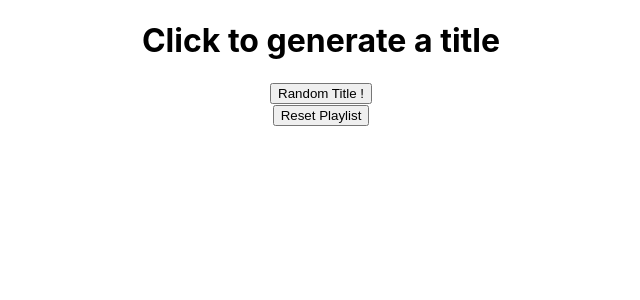
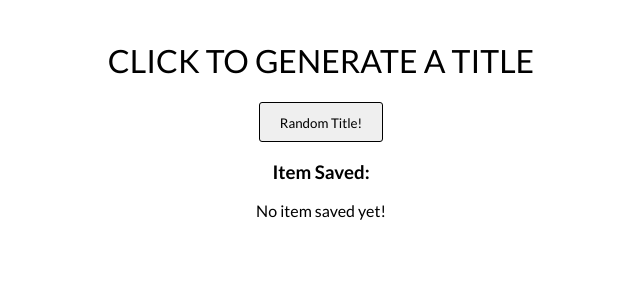
Before and after one commit to difiouze/title-generator, a React (Create React App) app: page / in a window 1280 px wide. Shown: the top 300 px of the page, without its empty margins (319-959 px from the left). Built offline with nearby package versions, Linux system fonts and the light colour scheme.

Commit message:
CSS added + Btn ternary condition

```diff
--- a/src/App.css
+++ b/src/App.css
@@ -1,38 +1,31 @@
+@import url("https://fonts.googleapis.com/css2?family=Lato:ital,wght@0,100;0,300;0,400;0,700;0,900;1,100;1,300;1,400;1,700;1,900&display=swap");
+* {
+  font-family: "Lato", sans-serif;
+}
+
 .App {
+  padding: 20px;
   text-align: center;
 }
 
-.App-logo {
-  height: 40vmin;
-  pointer-events: none;
+.btnmain {
+  border-radius: 3px;
+  padding: 0 20px;
+  border: 1px solid #000;
+  cursor: pointer;
+  height: 40px;
+  line-height: 40px;
 }
 
-@media (prefers-reduced-motion: no-preference) {
-  .App-logo {
-    animation: App-logo-spin infinite 20s linear;
-  }
+.main-title {
+  text-align: center;
+  text-transform: uppercase;
+  font-weight: 500;
 }
 
-.App-header {
-  background-color: #282c34;
-  min-height: 100vh;
-  display: flex;
-  flex-direction: column;
-  align-items: center;
-  justify-content: center;
-  font-size: calc(10px + 2vmin);
-  color: white;
+.playlist-item__item {
+  padding: 20px;
+  margin: 10px auto;
+  border: 1px solid #000;
 }
-
-.App-link {
-  color: #61dafb;
-}
-
-@keyframes App-logo-spin {
-  from {
-    transform: rotate(0deg);
-  }
-  to {
-    transform: rotate(360deg);
-  }
-}
+/*# sourceMappingURL=App.css.map */
--- a/src/App.js
+++ b/src/App.js
@@ -23,8 +23,8 @@ function App() {
 
   return (
     <div className="App">
-      <h1>Click to generate a title </h1>
-      <button onClick={randomTitle}>Random Title !</button>
+      <h1 className='main-title'>Click to generate a title </h1>
+      <button className='btnmain' onClick={randomTitle}>Random Title!</button>
       <Title title={title} playlist={playlist} setPlaylist={setPlaylist}/>
       <Playlist playlist={playlist} setPlaylist={setPlaylist}/>
     </div>
--- /dev/null
+++ b/src/App.scss
@@ -0,0 +1,40 @@
+@import url("https://fonts.googleapis.com/css2?family=Lato:ital,wght@0,100;0,300;0,400;0,700;0,900;1,100;1,300;1,400;1,700;1,900&display=swap");
+
+* {
+    font-family: "Lato", sans-serif;
+}
+
+.App {
+    padding: 20px;
+    text-align: center;
+}
+
+%btn {
+    border-radius: 3px;
+    padding: 0 20px;
+    border: 1px solid #000;
+    cursor: pointer;
+    height: 40px;
+    line-height: 40px;
+}
+
+.btnmain {
+    @extend %btn;
+}
+
+.main-title {
+    text-align: center;
+    text-transform: uppercase;
+    font-weight: 500;
+}
+
+.playlist-item {
+    &__container {
+    }
+
+    &__item {
+        padding: 20px;
+        margin: 10px auto;
+        border: 1px solid #000;
+    }
+}
--- a/src/Components/Playlist.js
+++ b/src/Components/Playlist.js
@@ -9,8 +9,10 @@ const resetPlaylist = () => {
 }
 
     return (
-        <div>
-            <button onClick={resetPlaylist}>Reset Playlist</button>
+        <div className='playlist__container'>
+            <h3 className='playlist__title'>Item Saved:</h3>
+            {playlist.length ? <button className='btnmain' onClick={resetPlaylist}>Reset Playlist</button> : <span>No item saved yet!</span> }
+
             <SavedTitle playlist={playlist}/>
         </div>
     )
--- a/src/Components/SavedTitle.js
+++ b/src/Components/SavedTitle.js
@@ -3,13 +3,11 @@ import React from 'react'
 const SavedTitle = ({ playlist }) => {
 
     return (
-        <div>
+        <div className='playlist-item__container'>
             {playlist.map(item => (
-                <div>
+                <div className='playlist-item__item'>
                     {item.map(newTitle => (
-                        <div key={newTitle.key}>
-                            <h1> {newTitle.subject} {newTitle.verb} {newTitle.complement}</h1>
-                        </div>
+                        <span key={newTitle.key}> {newTitle.subject} {newTitle.verb} {newTitle.complement}</span>
                     ))}
                 </div>
             ))}
--- a/src/Components/Title.js
+++ b/src/Components/Title.js
@@ -6,15 +6,15 @@ const Title = ({ title, playlist, setPlaylist }) => {
         setPlaylist([...playlist, title]);
       }
 
-
     return (
         <div>
             {title.map(newTitle => (
                 <div key={newTitle.key}>
                     <h1> {newTitle.subject} {newTitle.verb} {newTitle.complement}</h1>
-                    <button onClick= {addToPlaylist}>Add to playlist</button>
                 </div>
             ))}
+
+            {title.length ? <button className='btnmain' onClick= {addToPlaylist}>Add to playlist</button> : <div></div>}
         </div>
     )
 }
```
Also changed, not shown: 1 other file (tests, documents, lock files or other folders).
